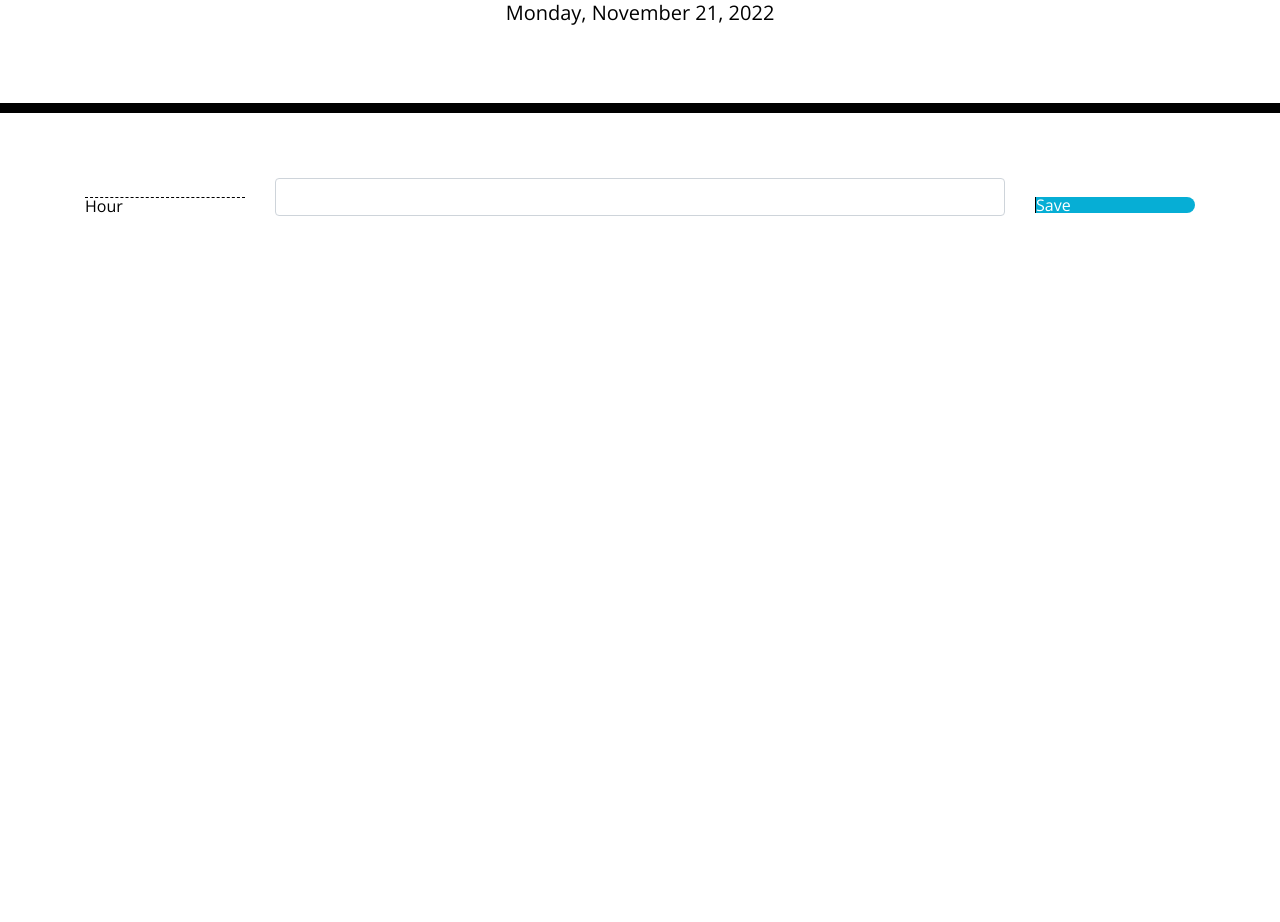
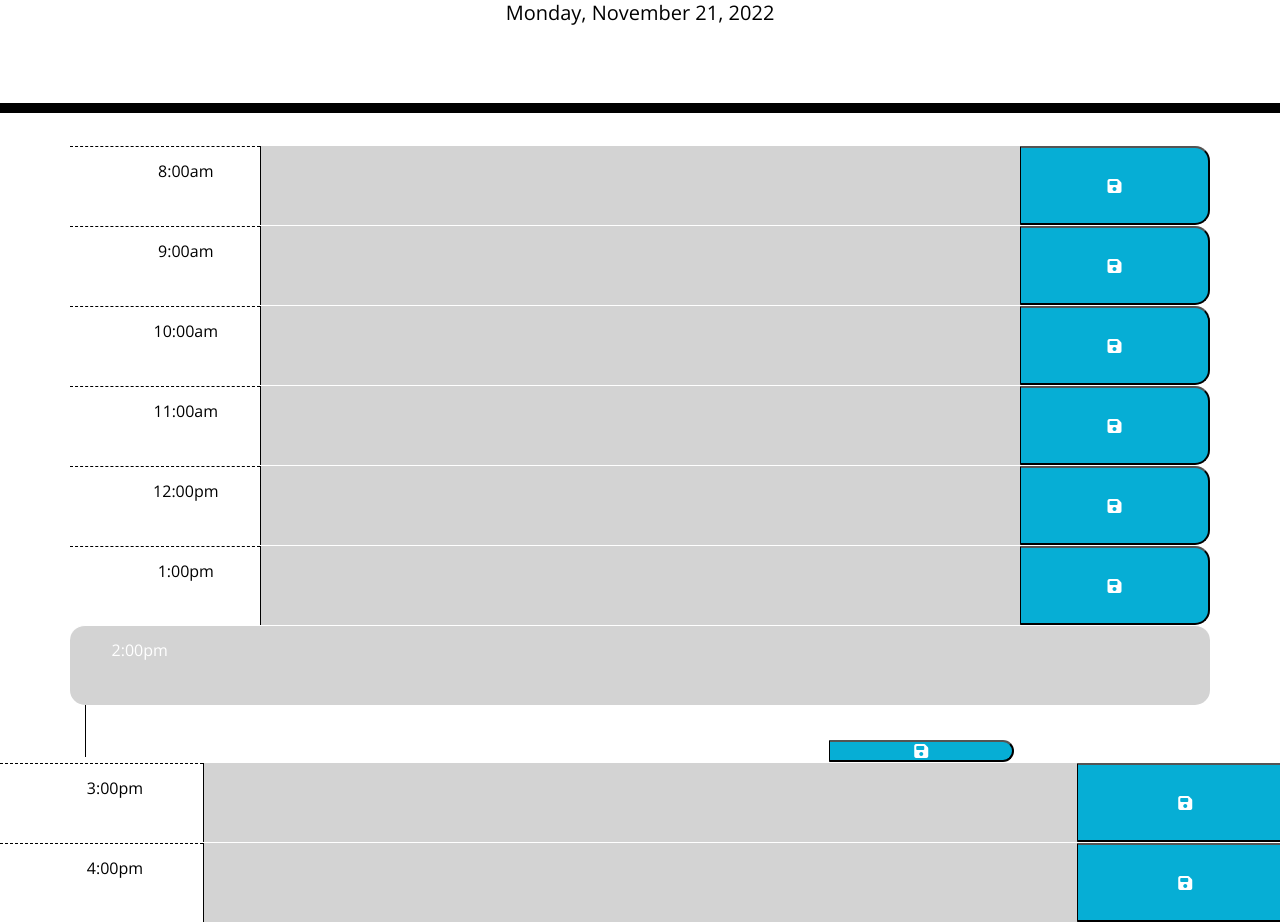
Before and after one commit to CarrieLJ/third-party-api-scheduler, a plain HTML site: page index.html in a window 1280 px wide. Shown: the part 191-1113 px from the top of the page. Before the commit the page ends 800 px from the top, so only its background shows below. Drawn offline with nearby package versions, Linux system fonts and the light colour scheme.

Commit message:
added each hour timeblock on html, added hour id's, and created if else statement for past, present, future in js.

```diff
--- a/index.html
+++ b/index.html
@@ -14,6 +14,7 @@
       integrity="sha384-50oBUHEmvpQ+1lW4y57PTFmhCaXp0ML5d60M1M7uH2+nqUivzIebhndOJK28anvf"
       crossorigin="anonymous"
     />
+    <script src="https://kit.fontawesome.com/979378bc0b.js" crossorigin="anonymous"></script>
     <link
       href="https://fonts.googleapis.com/css?family=Open+Sans&display=swap"
       rel="stylesheet"
@@ -31,21 +32,106 @@
     <div class="container align-items-center">
       <!-- Timeblocks go here -->
 <!-- add business hours, aglin text to the right of the row, properly add classes -->
-      <div class="row align-items-center">
-        <div class="col-lg-2 bg-id.hour float-right">
-          <p class="hour">Hour</p>
+      <div class="row time-block" id="hour-8">
+        <div class="col-lg-2 hour">
+          8:00am
         </div>
 <!-- algin row         -->
-        <div class="desctiption col-lg-8">
-          <input type="text" class="form-control" id="exampleInputEmail1">
-          <form></form>
-        </div>
+        <textarea class="col-lg-8 description"></textarea>
 <!-- Make button save data, add class         -->
-        <div class="col-lg-2">
-          <p class="saveBtn">Save</p>
-        </div>
+        <button class="col-lg-2 saveBtn"><i class="fa-solid fa-floppy-disk"></i></button>
 <!-- Save timeblock data in local storage -->
       </div>
+
+      <div class="row time-block" id="hour-9">
+        <div class="col-lg-2 hour">
+          9:00am
+        </div>
+<!-- algin row         -->
+        <textarea class="col-lg-8 description"></textarea>
+<!-- Make button save data, add class         -->
+        <button class="col-lg-2 saveBtn"><i class="fa-solid fa-floppy-disk"></i></button>
+<!-- Save timeblock data in local storage -->
+      </div>
+
+      <div class="row time-block" id="hour-10">
+        <div class="col-lg-2 hour">
+          10:00am
+        </div>
+<!-- algin row         -->
+        <textarea class="col-lg-8 description"></textarea>
+<!-- Make button save data, add class         -->
+        <button class="col-lg-2 saveBtn"><i class="fa-solid fa-floppy-disk"></i></button>
+<!-- Save timeblock data in local storage -->
+      </div>
+
+      <div class="row time-block" id="hour-11">
+        <div class="col-lg-2 hour">
+          11:00am
+        </div>
+<!-- algin row         -->
+        <textarea class="col-lg-8 description"></textarea>
+<!-- Make button save data, add class         -->
+        <button class="col-lg-2 saveBtn"><i class="fa-solid fa-floppy-disk"></i></button>
+<!-- Save timeblock data in local storage -->
+      </div>
+
+      <div class="row time-block" id="hour-12">
+        <div class="col-lg-2 hour">
+          12:00pm
+        </div>
+<!-- algin row         -->
+        <textarea class="col-lg-8 description"></textarea>
+<!-- Make button save data, add class         -->
+        <button class="col-lg-2 saveBtn"><i class="fa-solid fa-floppy-disk"></i></button>
+<!-- Save timeblock data in local storage -->
+      </div>
+
+      <div class="row time-block" id="hour-13">
+        <div class="col-lg-2 hour">
+          1:00pm
+        </div>
+<!-- algin row         -->
+        <textarea class="col-lg-8 description"></textarea>
+<!-- Make button save data, add class         -->
+        <button class="col-lg-2 saveBtn"><i class="fa-solid fa-floppy-disk"></i></button>
+<!-- Save timeblock data in local storage -->
+      </div>
+
+      <div class="row time-block" id="hour-14"
+        <div class="col-lg-2 hour">
+          2:00pm
+        </div>
+<!-- algin row         -->
+        <textarea class="col-lg-8 description"></textarea>
+<!-- Make button save data, add class         -->
+        <button class="col-lg-2 saveBtn"><i class="fa-solid fa-floppy-disk"></i></button>
+<!-- Save timeblock data in local storage -->
+      </div>
+
+      <div class="row time-block" id="hour-15">
+        <div class="col-lg-2 hour">
+          3:00pm
+        </div>
+<!-- algin row         -->
+        <textarea class="col-lg-8 description"></textarea>
+<!-- Make button save data, add class         -->
+        <button class="col-lg-2 saveBtn"><i class="fa-solid fa-floppy-disk"></i></button>
+<!-- Save timeblock data in local storage -->
+      </div>
+
+      <div class="row time-block" id="hour-16">
+        <div class="col-lg-2 hour">
+          4:00pm
+        </div>
+<!-- algin row         -->
+        <textarea class="col-lg-8 description"></textarea>
+<!-- Make button save data, add class         -->
+        <button class="col-lg-2 saveBtn"><i class="fa-solid fa-floppy-disk"></i></button>
+<!-- Save timeblock data in local storage -->
+      </div>
+
+
     </div>
 
     <script src="https://cdnjs.cloudflare.com/ajax/libs/jquery/3.2.1/jquery.min.js"></script>
--- a/script.js
+++ b/script.js
@@ -1,10 +1,36 @@
 var today = moment();
 $("#currentDay").text(today.format("dddd, MMMM DD, YYYY"));
 
-var timeblock = moment()
-$("#timeblocks").text(today.format("H"));
+// var timeblock = moment()
+// $("#timeblocks").text(today.format("H"));
 
-moment().get('year');
-moment().get('month'); // 0 to 11
-moment().get('date');
-moment().get('hour');
+// moment().get('year');
+// moment().get('month'); // 0 to 11
+// moment().get('date');
+// moment().get('hour');
+
+//to figure out the past, present, and future of our timeblocks
+function currentTime (){
+    var currentHr = moment().hours();
+    console.log(currentHr);
+//grabbing time blocks, and .each means to loop
+    $(".time-block").each(function(){
+//define the block hour, make the string an integer, then identify the id on parent line of this (jquery style)
+        var hourBlock = parseInt($(this).attr("id").split("-")[1]);
+        if (hourBlock < currentHr) {
+            $(this).addClass("past")
+        } else if (hourBlock === currentHr) {
+            $(this).removeClass("past")
+            $(this).addClass("present")
+        } else {
+            $(this).removeClass("past")
+            $(this).removeClass("present")
+            $(this).addClass("future")
+        }
+    });
+}
+
+//in order to execute, call it outside of the function
+currentTime();
+//every 15 seconds this timer runs through our function
+var interval=setInterval(currentTime, 15000)
```
